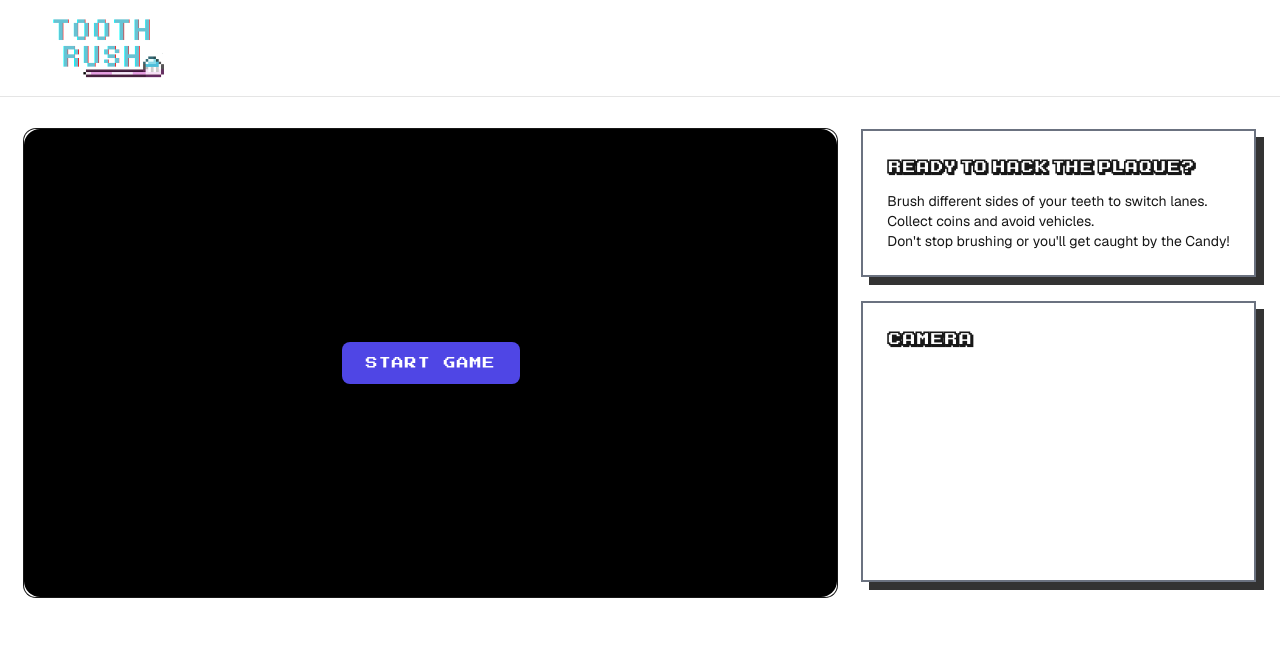
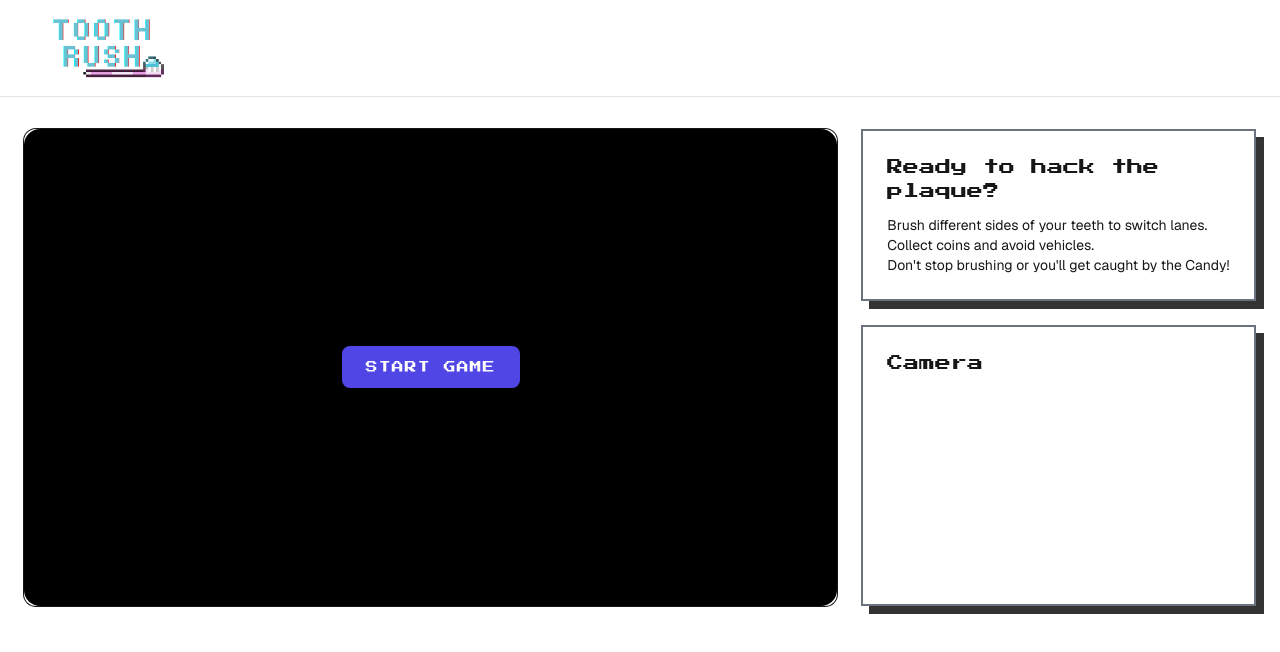
Before and after one commit to Sucram314/hackthenorth2025, a Next.js app: page / in a window 1280 px wide. Shown: the top 652 px of the page. Built offline with nearby package versions, Linux system fonts and the light colour scheme.

Commit message:
font change

```diff
--- a/src/app/globals.css
+++ b/src/app/globals.css
@@ -182,5 +182,5 @@ body {
 }
 
 h2 {
-  font-family: 'ka1', sans-serif;
+  font-family: 'Press Start 2P', monospace;
 }
```
